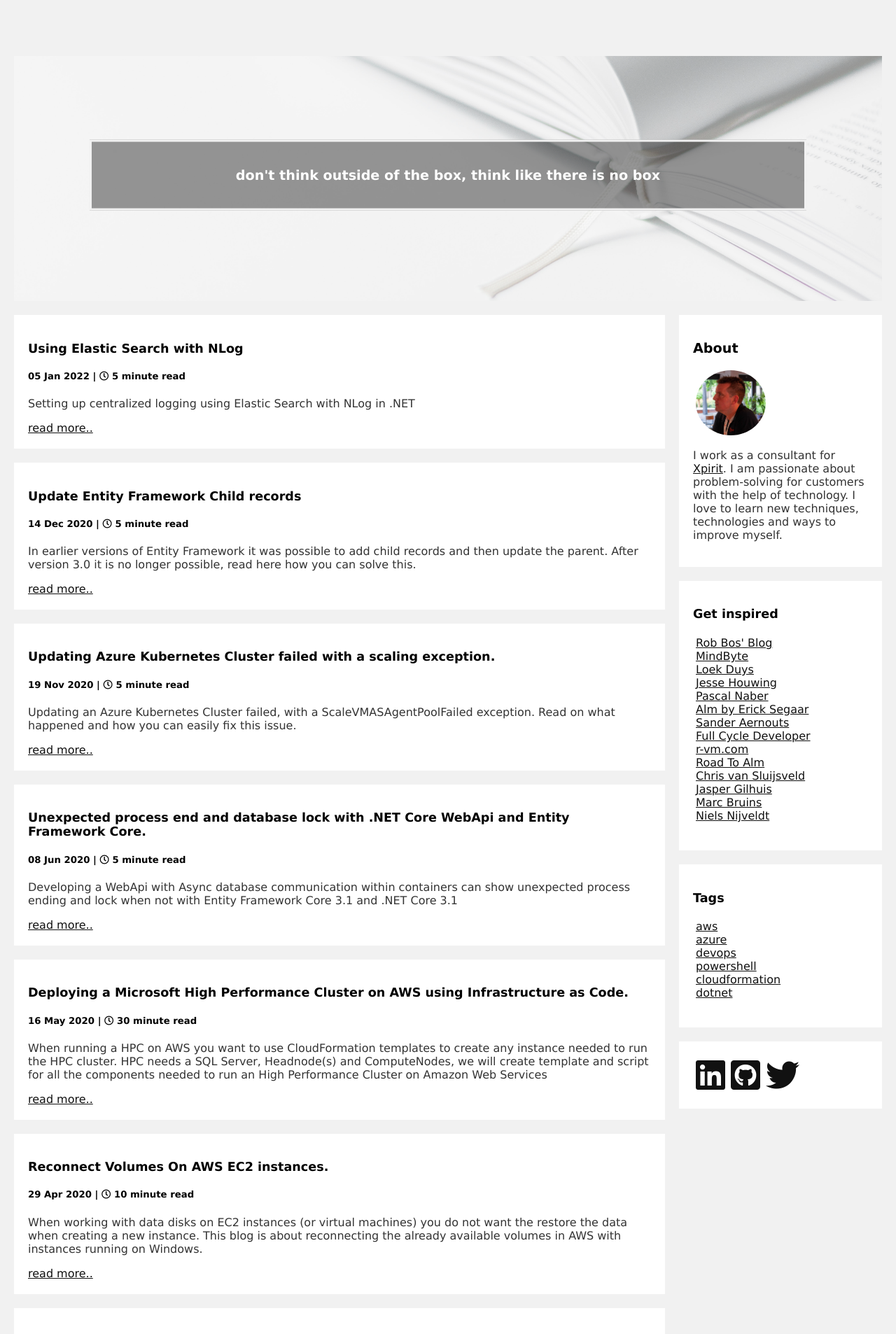
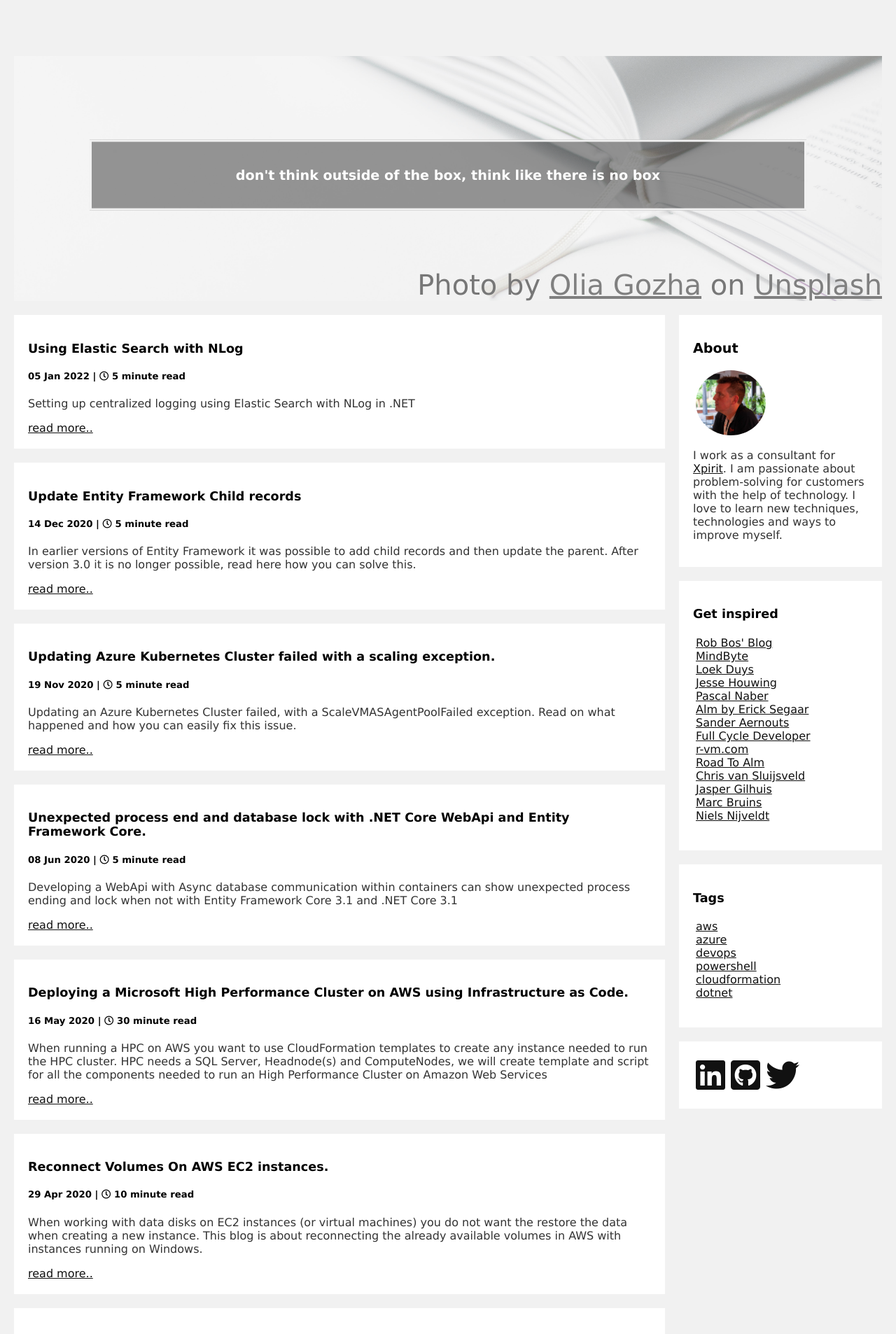
Before and after one commit to arjanvanbekkum/arjanvanbekkum.github.io, a Jekyll site: the page built from index.html, in a window 1280 px wide. Shown: the top 1906 px of the page at 70% size. Built offline with Jekyll 4.4.1, drawn with Linux system fonts in a browser that asks for light colours.

Commit message:
update texxt

```diff
--- a/_layouts/default.html
+++ b/_layouts/default.html
@@ -23,6 +23,10 @@
 		<body>
 			<div class="header">
 
+
+				<span>
+					Photo by <a href="https://unsplash.com/@olia?utm_source=unsplash&utm_medium=referral&utm_content=creditCopyText">Olia Gozha</a> on <a href="https://unsplash.com/s/photos/book?utm_source=unsplash&utm_medium=referral&utm_content=creditCopyText">Unsplash</a>
+				</span>
 			</div>
 			<div class="bg-text">
 				<h2>don't think outside of the box, think like there is no box</h2>
--- a/css/main.css
+++ b/css/main.css
@@ -170,10 +170,18 @@
     background-size: cover;
     background-repeat: no-repeat;
     background-position: center;
+  }
 
 
-  }
+  .header {
+    position: relative;
+}
 
+.header span {
+    position: absolute;
+    bottom: 0;
+    right: 0;
+}
 
   /* Position text in the middle of the page/image */
 .bg-text {
```
